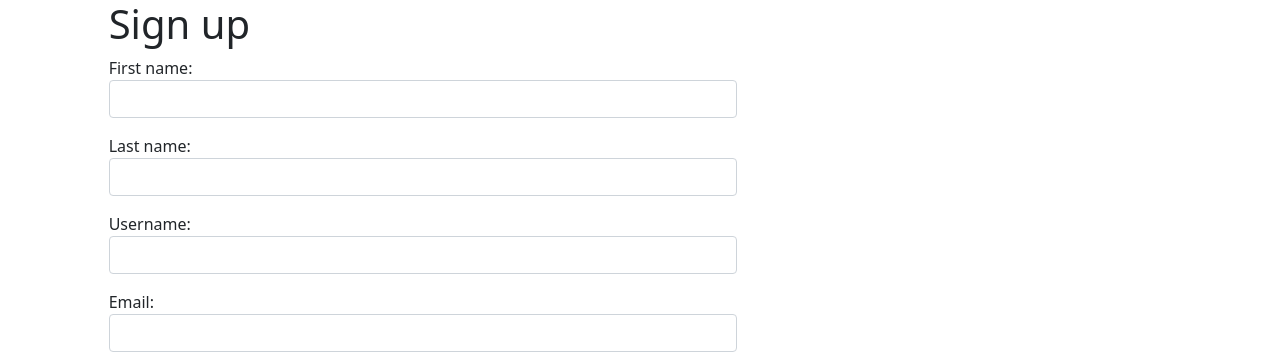
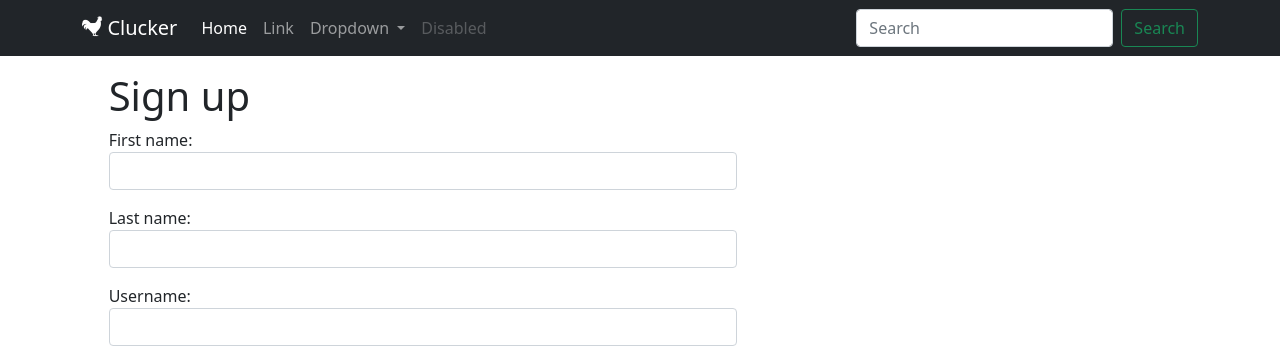
Before and after one commit to ZenaWangqwq/clucker, a Django app: page /sign_up/ in a window 1280 px wide. Shown: the top 364 px of the page. Run offline with Django 3.2, Linux system fonts and the light colour scheme; some libraries are stand-ins or nearby versions; some web fonts are replaced.

Commit message:
add the icon of Clucker

```diff
--- a/microblogs/templates/base.html
+++ b/microblogs/templates/base.html
@@ -6,6 +6,7 @@
     <meta name="viewport" content="width=device-width, initial-scale=1">
     <link href="https://cdn.jsdelivr.net/npm/bootstrap@5.1.3/dist/css/bootstrap.min.css" rel="stylesheet" integrity="sha384-1BmE4kWBq78iYhFldvKuhfTAU6auU8tT94WrHftjDbrCEXSU1oBoqyl2QvZ6jIW3" crossorigin="anonymous">
     <link href="{% static 'custom.css' %}" rel="stylesheet">
+    <link href="{% static 'chicken_font.css' %}" rel="stylesheet">
     <title>Cluckers!</title>
   </head>
   <body>
--- a/microblogs/templates/partials/navbar.html
+++ b/microblogs/templates/partials/navbar.html
@@ -0,0 +1,38 @@
+<nav class="navbar navbar-expand-lg navbar-dark bg-dark mb-3">
+  <div class="container">
+    <a class="navbar-brand" href="{% url 'home' %}">
+      <span class="icon-chicken3"></span>&nbsp;Clucker
+    </a>
+    <button class="navbar-toggler" type="button" data-bs-toggle="collapse" data-bs-target="#navbarSupportedContent" aria-controls="navbarSupportedContent" aria-expanded="false" aria-label="Toggle navigation">
+      <span class="navbar-toggler-icon"></span>
+    </button>
+    <div class="collapse navbar-collapse" id="navbarSupportedContent">
+      <ul class="navbar-nav me-auto mb-2 mb-lg-0">
+        <li class="nav-item">
+          <a class="nav-link active" aria-current="page" href="#">Home</a>
+        </li>
+        <li class="nav-item">
+          <a class="nav-link" href="#">Link</a>
+        </li>
+        <li class="nav-item dropdown">
+          <a class="nav-link dropdown-toggle" href="#" id="navbarDropdown" role="button" data-bs-toggle="dropdown" aria-expanded="false">
+            Dropdown
+          </a>
+          <ul class="dropdown-menu" aria-labelledby="navbarDropdown">
+            <li><a class="dropdown-item" href="#">Action</a></li>
+            <li><a class="dropdown-item" href="#">Another action</a></li>
+            <li><hr class="dropdown-divider"></li>
+            <li><a class="dropdown-item" href="#">Something else here</a></li>
+          </ul>
+        </li>
+        <li class="nav-item">
+          <a class="nav-link disabled">Disabled</a>
+        </li>
+      </ul>
+      <form class="d-flex">
+        <input class="form-control me-2" type="search" placeholder="Search" aria-label="Search">
+        <button class="btn btn-outline-success" type="submit">Search</button>
+      </form>
+    </div>
+  </div>
+</nav>
```
